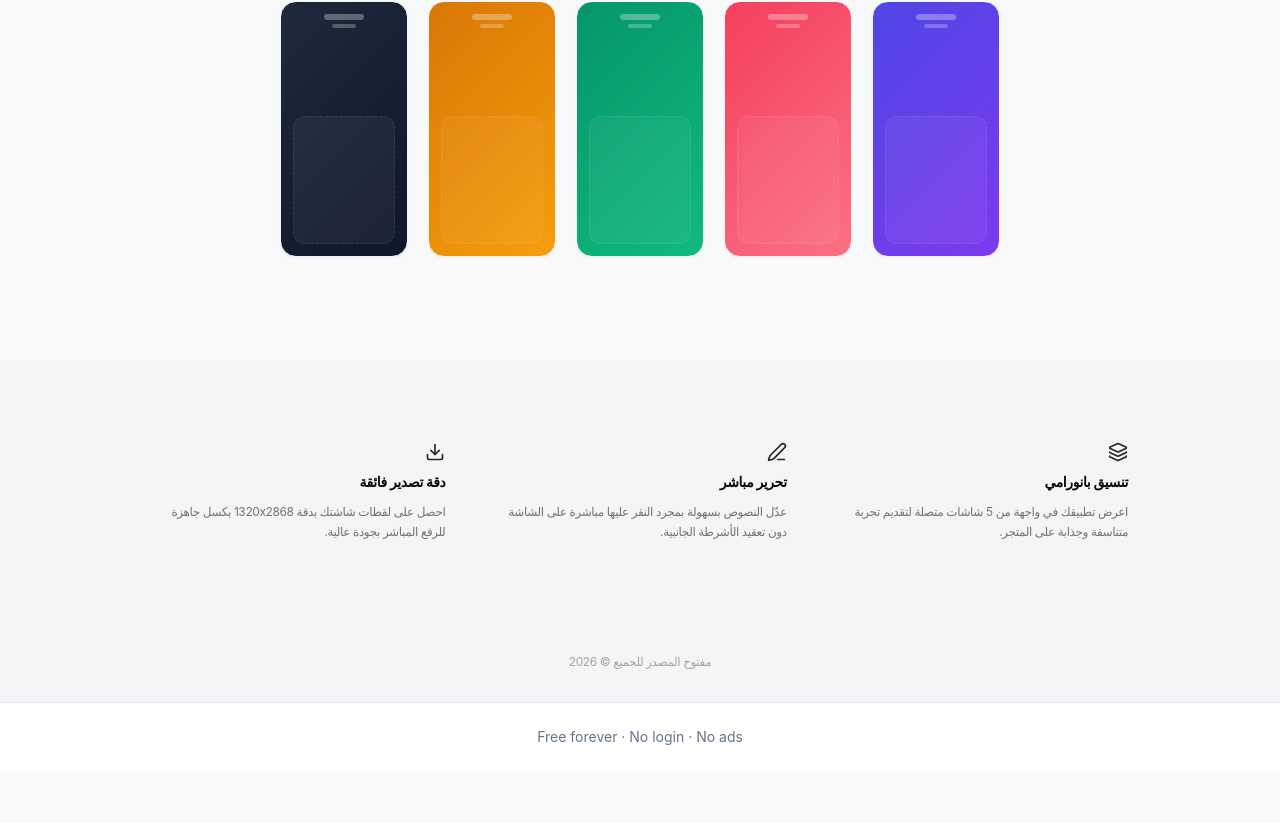
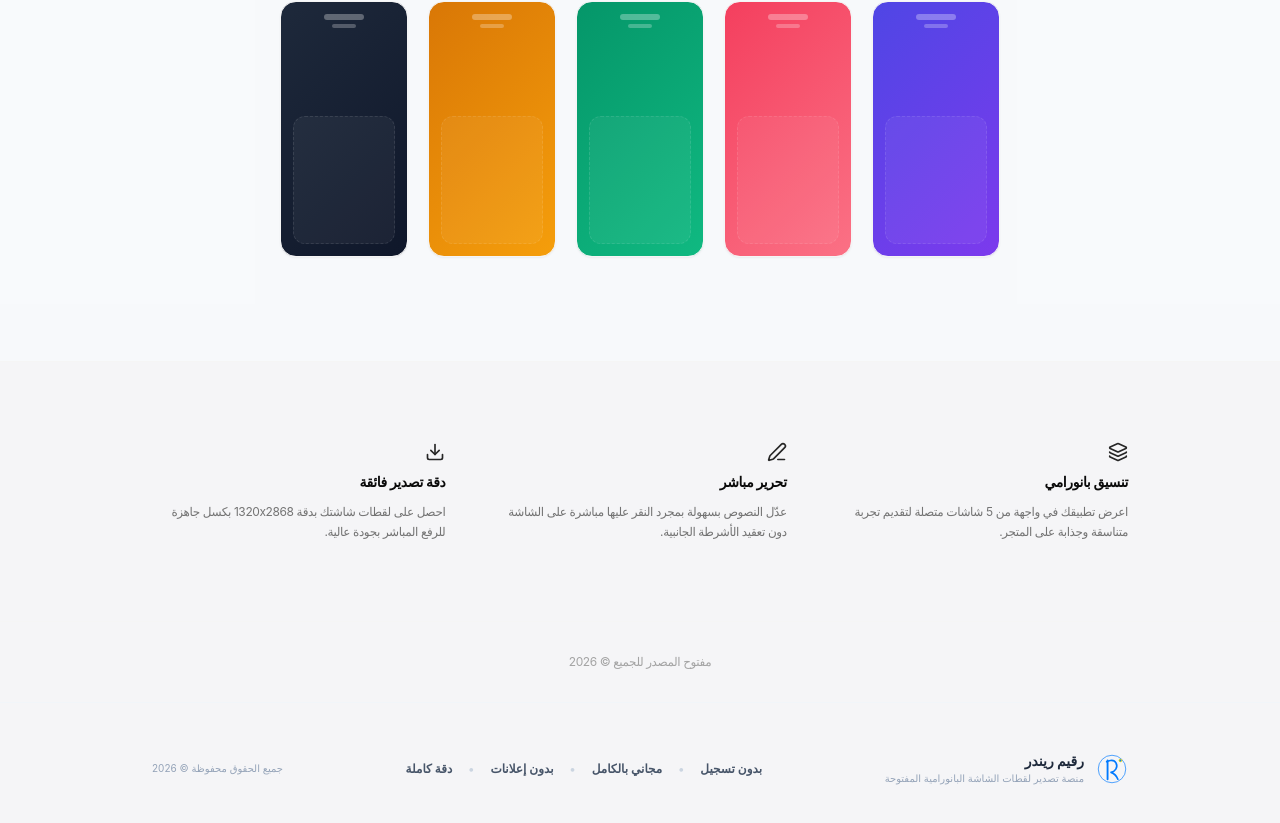
Before and after one commit to ln6ie/Raqeem-Render, a Next.js app: page / in a window 1280 px wide. Shown: the part 459-1282 px from the top of the page. Before the commit the page ends 1230 px from the top, so only its background shows below. Built offline with nearby package versions, Linux system fonts and the light colour scheme.

Commit message:
feat: update dashboard design with new preset gradients and wrap logo in homepage link

```diff
--- a/src/app/layout.tsx
+++ b/src/app/layout.tsx
@@ -53,10 +53,43 @@ export default function RootLayout({ children }: { children: React.ReactNode })
   )
 }
 
+import { RaqeemLogo } from "@/components/ui/Logo"
+
+import Link from "next/link"
+
 function Footer() {
   return (
-    <footer className="border-t border-[#E2E8F0] bg-white py-6 text-center text-sm text-[#64748B]">
-      Free forever · No login · No ads
+    <footer className="border-t border-slate-100 bg-[#F5F5F7] py-12 text-slate-500">
+      <div className="mx-auto max-w-5xl px-6 flex flex-col gap-6 md:flex-row md:items-center md:justify-between">
+
+        {/* اليمين: معلومات المشروع واللوغو */}
+        <div className="flex items-center gap-3">
+          <Link href="/" className="transition-transform hover:scale-105">
+            <RaqeemLogo size={32} />
+          </Link>
+          <div className="flex flex-col text-right">
+            <span className="text-sm font-bold text-slate-800">رقيم ريندر</span>
+            <span className="text-[10px] text-slate-400">منصة تصدير لقطات الشاشة البانورامية المفتوحة</span>
+          </div>
+        </div>
+
+        {/* الوسط: مميزات المنصة كقائمة أفقية */}
+        <div className="flex flex-wrap items-center gap-x-4 gap-y-1 text-xs font-semibold text-slate-600">
+          <span>بدون تسجيل</span>
+          <span className="text-slate-300">•</span>
+          <span>مجاني بالكامل</span>
+          <span className="text-slate-300">•</span>
+          <span>بدون إعلانات</span>
+          <span className="text-slate-300">•</span>
+          <span>دقة كاملة</span>
+        </div>
+
+        {/* اليسار: حقوق الملكية */}
+        <div className="text-[10px] text-slate-400 text-left md:text-right">
+          <span>جميع الحقوق محفوظة © {new Date().getFullYear()}</span>
+        </div>
+
+      </div>
     </footer>
   )
 }
--- a/src/app/page.tsx
+++ b/src/app/page.tsx
@@ -20,7 +20,6 @@ export default function Home() {
       <header className="fixed top-5 left-1/2 z-50 flex w-[90%] max-w-5xl -translate-x-1/2 items-center justify-between rounded-2xl border border-slate-100/80 bg-white/80 p-3.5 px-6 shadow-xl backdrop-blur-lg transition-all">
         <div className="flex items-center gap-2">
           <RaqeemLogo size={32} />
-          <span className="text-base font-extrabold tracking-tight text-neutral-950">رقيم ريندر</span>
         </div>
         <a
           href="https://github.com"
--- a/src/components/editor/TopFloatingDashboard.tsx
+++ b/src/components/editor/TopFloatingDashboard.tsx
@@ -6,6 +6,7 @@ import { applyTheme } from '@/actions/projectState'
 import { PANORAMIC_THEMES } from '@/lib/templates'
 
 import { RaqeemLogo } from '@/components/ui/Logo'
+import Link from 'next/link'
 
 interface Props {
   project: PanoramicProjectState
@@ -16,11 +17,11 @@ interface Props {
 }
 
 const PRESET_GRADIENTS = [
-  'linear-gradient(135deg, #4f46e5 0%, #7c3aed 100%)',
-  'linear-gradient(135deg, #f43f5e 0%, #fb7185 100%)',
-  'linear-gradient(135deg, #059669 0%, #10b981 100%)',
-  'linear-gradient(135deg, #d97706 0%, #f59e0b 100%)',
-  'linear-gradient(135deg, #1e293b 0%, #0f172a 100%)',
+  'linear-gradient(135deg, #0a1128 0%, #1c2541 100%)',
+  'linear-gradient(135deg, #1c2541 0%, #3a506b 100%)',
+  'linear-gradient(135deg, #007AFF 0%, #0056b3 100%)',
+  'linear-gradient(135deg, #0f4c81 0%, #1f3a52 100%)',
+  'linear-gradient(135deg, #0a1128 0%, #007AFF 100%)',
 ]
 
 // تحويل صيغة اللون إلى Hex
@@ -31,18 +32,6 @@ function colorToHex(color: string): string {
       return '#' + color[1] + color[1] + color[2] + color[2] + color[3] + color[3]
     }
     return color
-  }
-  if (color.startsWith('rgb')) {
-    const rgbVals = color.match(/\d+/g)
-    if (rgbVals && rgbVals.length >= 3) {
-      const r = parseInt(rgbVals[0], 10)
-      const g = parseInt(rgbVals[1], 10)
-      const b = parseInt(rgbVals[2], 10)
-      return '#' + [r, g, b].map(x => {
-        const hex = x.toString(16)
-        return hex.length === 1 ? '0' + hex : hex
-      }).join('')
-    }
   }
   return '#4f46e5'
 }
@@ -66,10 +55,9 @@ export default function TopFloatingDashboard({
       {/* اليمين: اللوجو والتصدير */}
       <div className="flex items-center justify-between gap-3 border-b border-slate-100/60 pb-2 md:border-b-0 md:pb-0 md:justify-start">
         <div className="flex items-center gap-2 md:border-l md:border-slate-200/80 md:pl-3">
-          <RaqeemLogo size={24} className="md:w-[28px] md:h-[28px]" />
-          <span className="text-xs font-extrabold tracking-tight text-slate-900 md:text-sm">
-            رقيم ريندر
-          </span>
+          <Link href="/" className="transition-transform hover:scale-105">
+            <RaqeemLogo size={28} />
+          </Link>
         </div>
         <button
           type="button"
```
